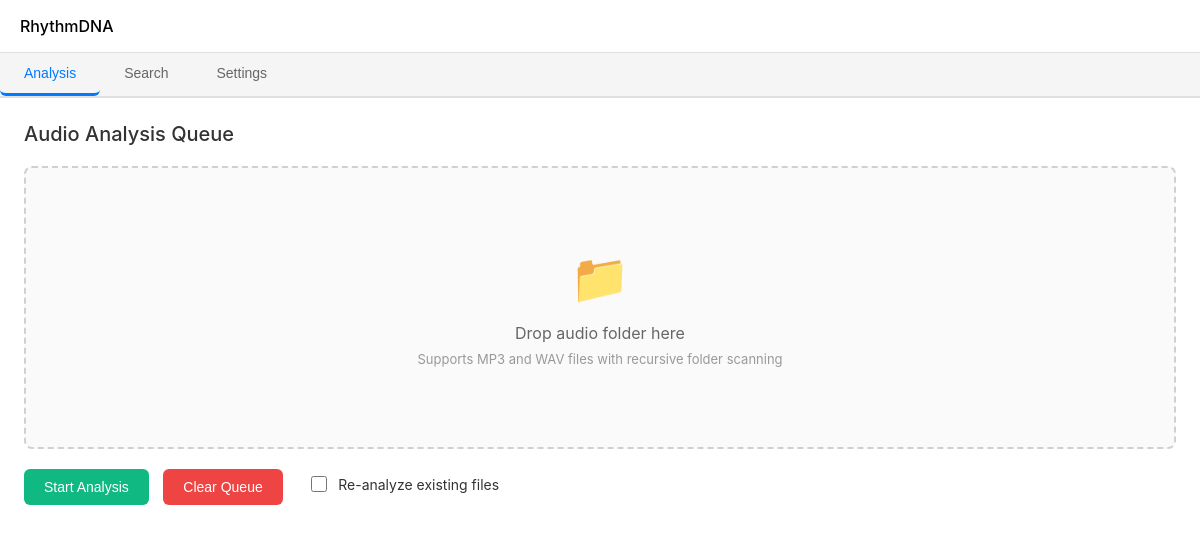
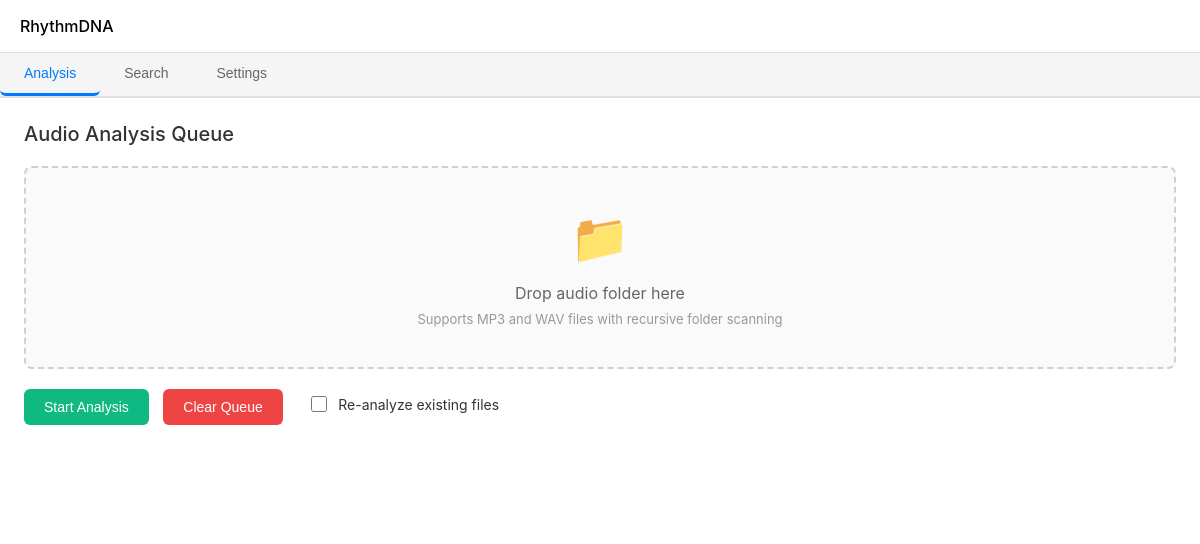
Before and after one commit to PGrossman/Rhythm-DNA-v4, an Electron app: page app/renderer.html in a window 1200 px wide. Drawn offline with Linux system fonts and the light colour scheme; no server answers.

Commit message:
ui: Reduce drag-and-drop zone height by 50%
- Changed #drop-zone padding from 80px 40px to 40px 40px
- Reduces vertical padding from 160px total to 80px total
- Makes drop zone more compact while maintaining usability
- Horizontal spacing unchanged at 40px

```diff
--- a/app/renderer.html
+++ b/app/renderer.html
@@ -78,7 +78,7 @@
       #drop-zone {
         border: 2px dashed #d0d0d0;
         border-radius: 8px;
-        padding: 80px 40px;
+        padding: 40px 40px;
         text-align: center;
         background: #fafafa;
         transition: all 0.2s ease;
```
